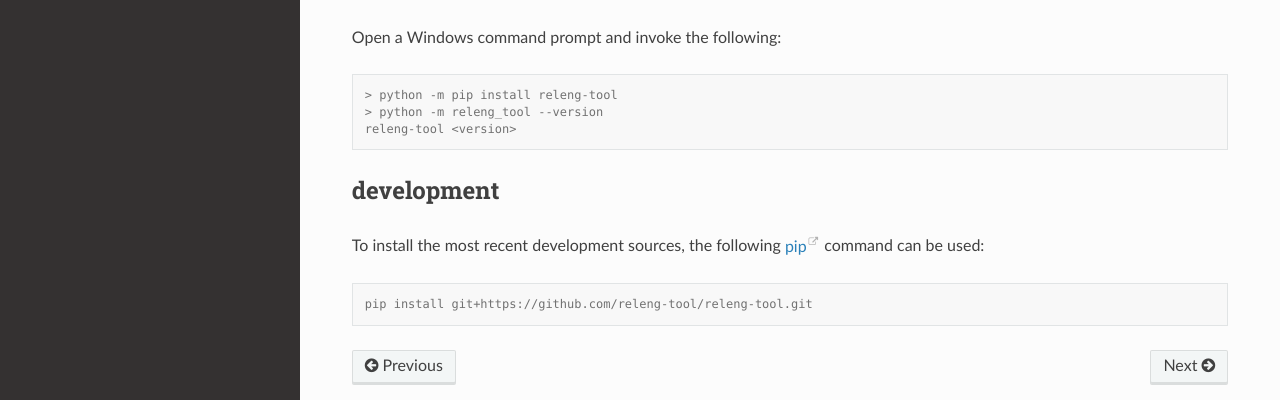
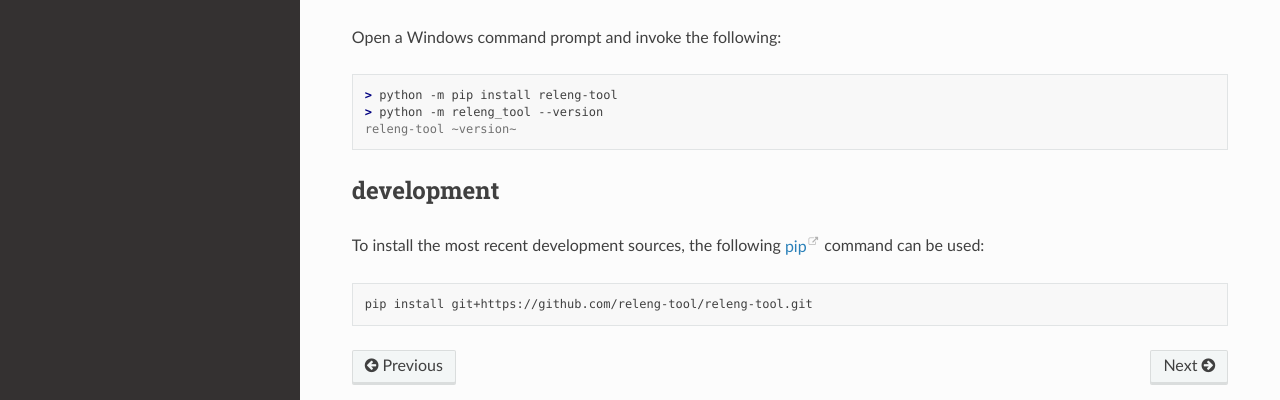
Before and after one commit to releng-tool/releng-tool, a Sphinx documentation site: the page built from Documentation/install.rst, in a window 1280 px wide and 900 px high, scrolled down 1673 px. Shown: the part 441-841 px from the top of the window. Built offline with Sphinx 7.4.7 and the Read the Docs theme 2.0.0, drawn with Linux system fonts in a browser that asks for light colours.

Commit message:
Documentation: improve installation command examples
Tweak installation command code blocks to improve their readability in
processed documentation.

Signed-off-by: James Knight <james.d.knight@live.com>

```diff
--- a/Documentation/install.rst
+++ b/Documentation/install.rst
@@ -112,11 +112,11 @@
 
 Open a Windows command prompt and invoke the following:
 
-.. code-block:: shell-session
+.. code-block:: doscon
 
    > python -m pip install releng-tool
    > python -m releng_tool --version
-   releng-tool <version>
+   releng-tool ~version~
 
 development
 -----------
@@ -124,7 +124,7 @@
 To install the most recent development sources, the following pip_ command can
 be used:
 
-.. code-block:: shell-session
+.. code-block:: shell
 
    pip install git+https://github.com/releng-tool/releng-tool.git
 
```
